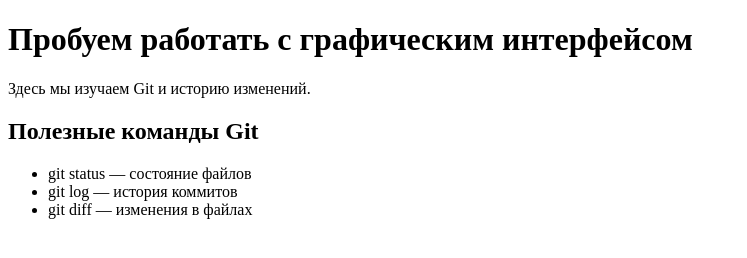
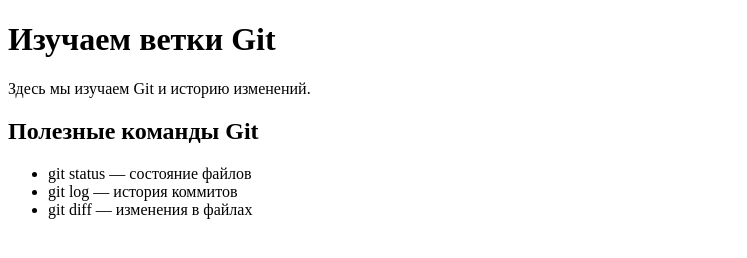
Before and after one commit to bakdat6309/method3, a plain HTML site: page index.html in a window 1280 px wide. Shown: the whole page, without its empty margins (0-747 px from the left). Drawn offline with Linux system fonts and the light colour scheme.

Commit message:
Update page heading on develop

```diff
--- a/index.html
+++ b/index.html
@@ -6,7 +6,7 @@
 	<title>Изучаем Git</title>
 </head>
 <body>
-	<h1>Пробуем работать с графическим интерфейсом</h1>
+	<h1>Изучаем ветки Git</h1>
 	<p>Здесь мы изучаем Git и историю изменений.</p>
 	<h2>Полезные команды Git</h2>
 	<ul>
```
